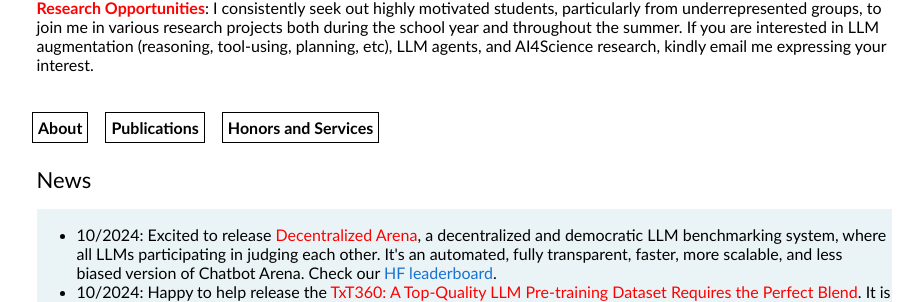
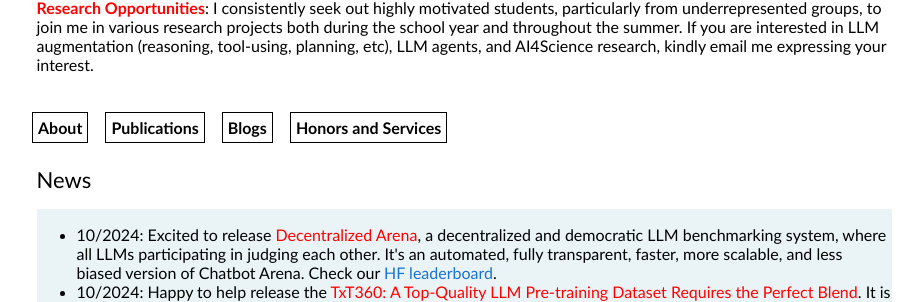
Before and after one commit to zhenwang9102/zhenwang9102.github.io, a Jekyll site: the page built from _posts/2019-06-02-venue.markdown, in a window 1280 px wide. Shown: the part 844-1146 px from the top of the page, without its empty margins (176-1099 px from the left). Built offline with Jekyll 4.4.1, drawn with Linux system fonts in a browser that asks for light colours.

Commit message:
Update default.html

```diff
--- a/_layouts/default.html
+++ b/_layouts/default.html
@@ -131,7 +131,8 @@
 
         <div class="navbar" style="padding-left: 18px;">
           <a href="/index.html" class="navA">About</a>
-          <a href="/page_pub.html" class="navA">Publications</a>
+          <a href="/page_pubs.html" class="navA">Publications</a>
+          <a href="/page_posts.html" class="navA">Blogs</a>
           <a href="/page_honors_and_services.html" class="navA">Honors and Services</a>
         </div>
 
```
